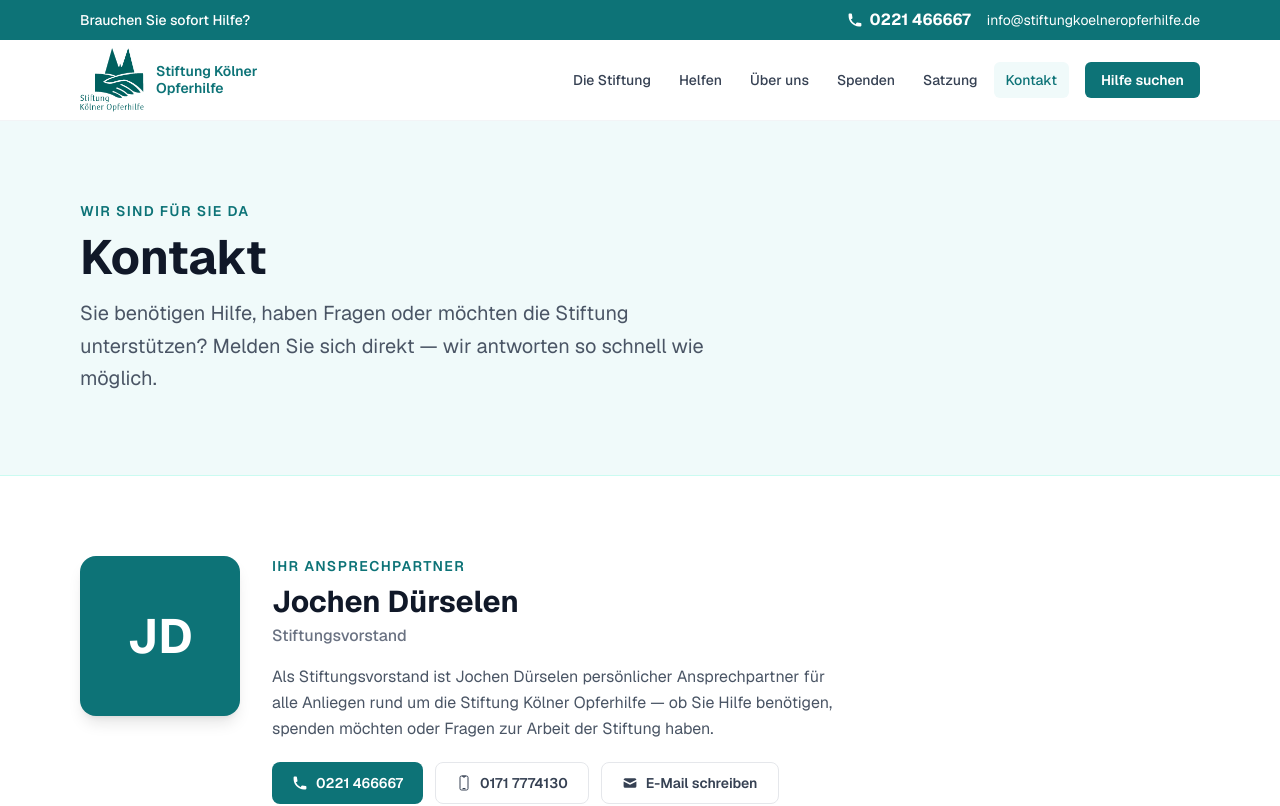
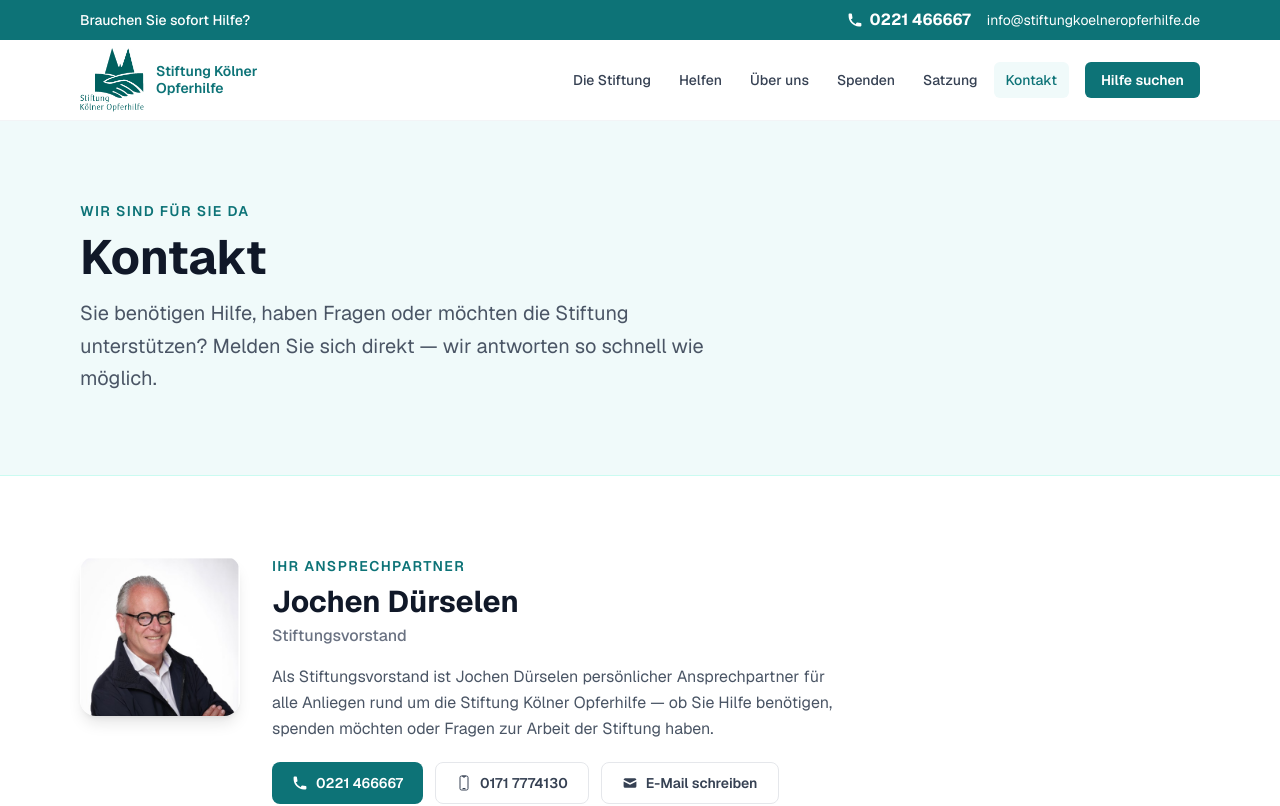
Before and after one commit to Cassiexoxo92/stiftung-koelner-opferhilfe, a Next.js app: page /kontakt in a window 1280 px wide. Shown: the top 806 px of the page. Built offline with nearby package versions, Linux system fonts and the light colour scheme.

Commit message:
feat: echtes Foto von Jochen Dürselen auf Kontaktseite

```diff
--- a/src/app/kontakt/page.tsx
+++ b/src/app/kontakt/page.tsx
@@ -1,4 +1,5 @@
 import type { Metadata } from "next";
+import Image from "next/image";
 import ContactForm from "./ContactForm";
 
 export const metadata: Metadata = {
@@ -31,11 +32,16 @@
       <section className="py-16 sm:py-20 border-b border-gray-100" aria-labelledby="vorstand-kontakt-heading">
         <div className="max-w-6xl mx-auto px-4">
           <div className="flex flex-col sm:flex-row items-center sm:items-start gap-8 max-w-3xl">
-            {/* Avatar */}
+            {/* Foto */}
             <div className="shrink-0">
-              <div className="w-32 h-32 sm:w-40 sm:h-40 rounded-2xl bg-[#0d7377] flex items-center justify-center text-white text-5xl font-bold shadow-lg">
-                JD
-              </div>
+              <Image
+                src="/jochen-duerselen.png"
+                alt="Jochen Dürselen, Stiftungsvorstand"
+                width={160}
+                height={160}
+                className="w-32 h-32 sm:w-40 sm:h-40 rounded-2xl object-cover object-top shadow-lg"
+                priority
+              />
             </div>
             {/* Text */}
             <div>
```
Also changed, not shown: public/Bildschirmfoto 2026-06-07 um 15.18.50.png (added), public/jochen-duerselen.png (added).
